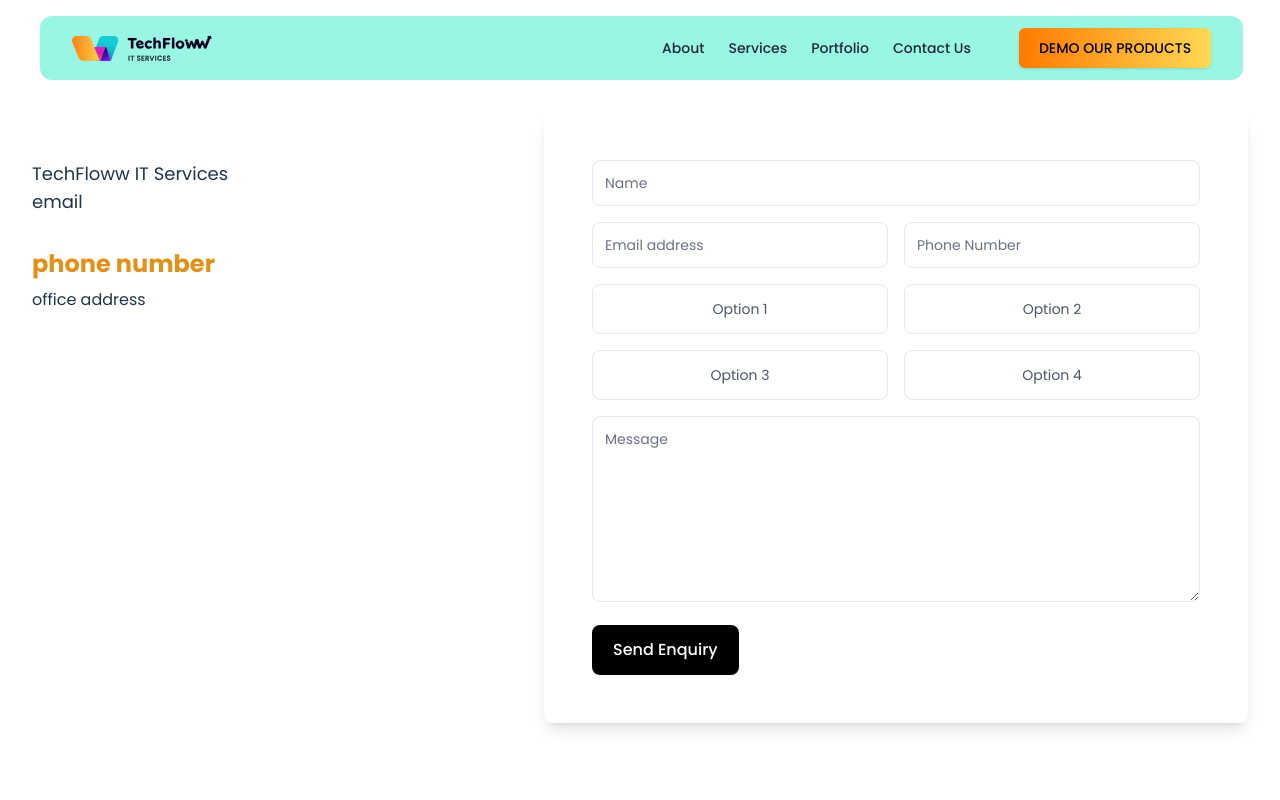
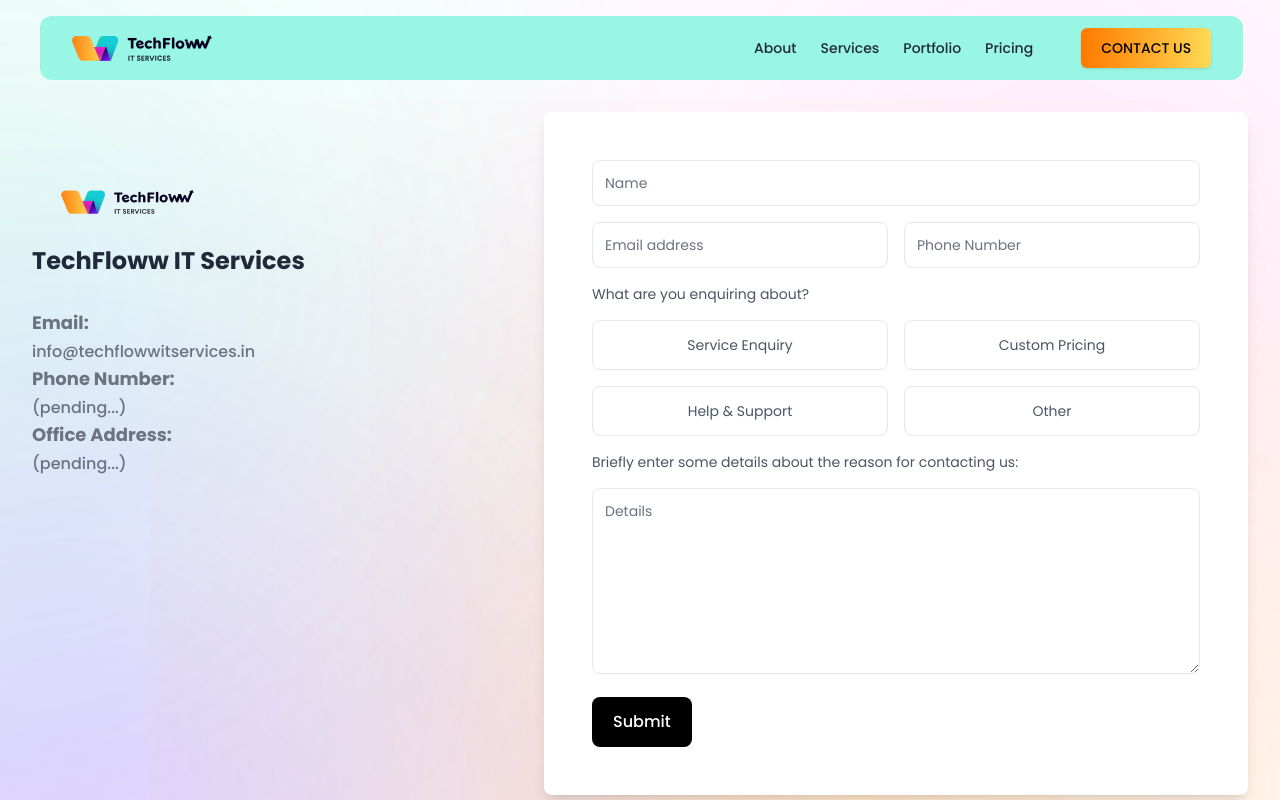
Before and after one commit to AKindWorld/TechFlowwLandingPage, a React (Vite) app: page /contact in a window 1280 px wide. Shown: the top 800 px of the page. Built offline with nearby package versions, Linux system fonts and the light colour scheme; a web font is replaced by a local one.

Commit message:
integrate gforms in contact page, update navbar, minor fixes & redesign, etc

```diff
--- a/src/Pages/Contact.jsx
+++ b/src/Pages/Contact.jsx
@@ -5,6 +5,7 @@ import ContactForm from '../components/ContactForm';
 import Footer from '../components/Footer';
 import { Helmet } from 'react-helmet';
 import { Analytics } from '@vercel/analytics/react';
+import Background from '../components/Background';
 
 const ProductDemo = () => {
     return (
@@ -24,6 +25,9 @@ const ProductDemo = () => {
                 <Footer />
                 <Analytics />
             </div>
+            <div>
+                <Background />
+            </div>
         </>
     );
 };
--- a/src/components/ContactForm.jsx
+++ b/src/components/ContactForm.jsx
@@ -1,201 +1,241 @@
 import React, { useState } from 'react';
 
 const ContactForm = () => {
-    const [name, setName] = useState('');
-    const [email, setEmail] = useState('');
-    const [phone, setPhone] = useState('');
-    const [option, setOption] = useState('');
-    const [message, setMessage] = useState('');
+    const [submit, setSubmit] = useState(false);
 
-    const handleSubmit = (e) => {
-        e.preventDefault();
+    const [formData, setFormData] = useState({
+        "entry.2056271310": "",
+        "entry.381005483": "",
+        "entry.942104210": "",
+        "entry.2053105548": "",
+        "entry.830057170": ""
+    });
 
-        // Send email using emailjs library
-        emailjs.sendForm('YOUR_SERVICE_ID', 'YOUR_TEMPLATE_ID', e.target, 'YOUR_USER_ID')
-            .then((result) => {
-                console.log(result.text);
-                // Reset form fields
-                setName('');
-                setEmail('');
-                setPhone('');
-                setOption('');
-                setMessage('');
-            }, (error) => {
-                console.log(error.text);
-            });
+    const handleInputData = (input) => (e) => {
+        const { value } = e.target;
+
+        setFormData((prevState) => ({
+            ...prevState,
+            [input]: value
+        }));
     };
 
+    async function handleSubmit(e) {
+        e.preventDefault();
+        setSubmit(true);
+
+
+
+        let secreturl = import.meta.env.VITE_REACT_APP_CONTACT_FORM_URL;
+        let url = `https://docs.google.com/forms/d/e/${secreturl}/formResponse?entry.2056271310=${formData["entry.2056271310"]}&entry.381005483=${formData["entry.381005483"]}&entry.942104210=${formData["entry.942104210"]}&entry.2053105548=${formData["entry.2053105548"]}&entry.830057170=${formData["entry.830057170"]}`
+
+        const res = await fetch(url, {
+            method: 'POST',
+            headers: {
+                "Content-Type": "application/x-www-form-urlencoded",
+            },
+            mode: 'no-cors',
+        });
+    }
 
     return (
-        <section className="h-screen">
+        <section className="h-auto">
             <div className="mx-auto max-w-screen-xl px-4 py-28 sm:px-6 lg:px-8">
                 <div className="grid grid-cols-1 gap-x-16 gap-y-8 lg:grid-cols-5">
                     <div className="lg:col-span-2 lg:py-12">
-                        <p className="max-w-xl text-lg">
+                        <img src="/static/assets/Media/Logo-Text-Light-Transparent.png" alt="Logo" className="max-w-[15vw]"/>
+                        <p className="max-w-xl text-2xl text-gray-800 dark:text-gray-200 font-bold">
                             TechFloww IT Services
-                            <br></br>
-                            email
                         </p>
 
                         <div className="mt-8">
-                            <a href="#" className="text-2xl font-bold text-[#E29016]"> phone number </a>
-
-                            <address className="mt-2 not-italic">office address</address>
+                            <span className='text-lg font-bold text-gray-500 dark:text-gray-300 py-4'> Email: <br></br>
+                                <a href="mailto:info@techflowwitservices.in" className="hover:underline text-base"> info@techflowwitservices.in </a>
+                            </span>
+                            <br></br>
+                            <span className='text-lg font-bold text-gray-500 dark:text-gray-300 py-4'> Phone Number: <br></br>
+                                <a href="mailto:info@techflowwitservices.in" className="hover:underline text-base"> (pending...) </a>
+                            </span>
+                            <br></br>
+                            <span className='text-lg font-bold text-gray-500 dark:text-gray-300 py-4'> Office Address: <br></br>
+                                <a href="mailto:info@techflowwitservices.in" className="hover:underline text-base"> (pending...) </a>
+                            </span>
                         </div>
                     </div>
 
                     <div className="rounded-lg bg-white dark:bg-[#181825] p-8 shadow-lg lg:col-span-3 lg:p-12">
-                        <form onSubmit={handleSubmit} className="space-y-4">
-                            <div>
-                                <label className="sr-only" htmlFor="name">Name</label>
+                        {submit ? (
+                            <div className="afterForm">
+                                <span className='text-xl font-bold'>Submission Successful!</span>
+                                <p className='text-base font-medium mt-4 text-gray-600'>
+                                    We will get back to you soon at <span className='text-gray-800 font-bold underline'>{formData["entry.381005483"]}</span> and <span className='text-gray-800 font-bold underline'>{formData["entry.942104210"]}</span>.
+                                </p>
+                            </div>
+                        ) : (
+                            <form onSubmit={handleSubmit} target="_self" className="space-y-4">
+                                <fieldset>
+                                    <label className="sr-only" htmlFor="entry.2056271310">Name</label>
                                     <input
+                                        required
                                         className="w-full rounded-lg border-gray-200 p-3 text-sm dark:bg-[#181825] focus:outline-none focus:border-[#D4C0FF] focus:ring-1"
                                         placeholder="Name"
                                         type="text"
                                         id="name"
-                                    name="name"
-                                    value={name}
-                                    onChange={(e) => setName(e.target.value)}
+                                        name="entry.2056271310"
+                                        onChange={handleInputData("entry.2056271310")}
+                                        value={formData["entry.2056271310"]}
+                                        autoComplete={false}
                                     />
-                            </div>
+                                </fieldset>
 
-                            <div className="grid grid-cols-1 gap-4 sm:grid-cols-2">
+                                <fieldset className="grid grid-cols-1 gap-4 sm:grid-cols-2">
                                     <div>
-                                    <label className="sr-only" htmlFor="email">Email</label>
+                                        <label className="sr-only" htmlFor="entry.381005483">Email</label>
                                         <input
+                                            required
                                             className="w-full rounded-lg border-gray-200 p-3 text-sm dark:bg-[#181825]"
                                             placeholder="Email address"
                                             type="email"
                                             id="email"
                                             name="email"
-                                        value={email}
-                                        onChange={(e) => setEmail(e.target.value)}
+                                            value={formData["entry.381005483"]}
+                                            onChange={handleInputData("entry.381005483")}
+                                            autoComplete={false}
                                         />
                                     </div>
 
                                     <div>
-                                    <label className="sr-only" htmlFor="phone">Phone</label>
+                                        <label className="sr-only" htmlFor="entry.942104210">Phone</label>
                                         <input
                                             className="w-full rounded-lg border-gray-200 p-3 text-sm dark:bg-[#181825]"
                                             placeholder="Phone Number"
                                             type="tel"
                                             id="phone"
                                             name="phone"
-                                        value={phone}
-                                        onChange={(e) => setPhone(e.target.value)}
+                                            value={formData["entry.942104210"]}
+                                            onChange={handleInputData("entry.942104210")}
+                                            autoComplete={false}
                                         />
                                     </div>
-                            </div>
+                                </fieldset>
 
-                            <div className="grid grid-cols-1 gap-4 text-center sm:grid-cols-2">
+                                <div className="text-sm text-gray-600 dark:text-gray-300 mt-8">What are you enquiring about?</div>
+
+                                <fieldset className="grid grid-cols-1 gap-4 text-center sm:grid-cols-2">
                                     <div>
                                         <label
-                                        htmlFor="Option1"
-                                        className="block w-full cursor-pointer rounded-lg border border-gray-200 p-3 text-gray-600 hover:border-black has-[:checked]:border-[#D4C0FF] has-[:checked]:bg-[#D4C0FF] has-[:checked]:text-black has-[:checked]:font-semibold"
+                                            htmlFor="entry.2053105548_serviceenquiries"
+                                            className="block w-full cursor-pointer rounded-lg border border-gray-200 p-3 text-gray-600 dark:text-gray-300 dark:hover:text-[#D4C0FF] hover:border-black dark:hover:border-[#D4C0FF] has-[:checked]:border-[#D4C0FF] has-[:checked]:bg-[#D4C0FF] has-[:checked]:text-black has-[:checked]:font-semibold dark:has-[:checked]:hover:text-black"
                                             tabIndex="0"
                                         >
                                             <input
                                                 className="sr-only"
-                                            id="Option1"
+                                                id="entry.2053105548_serviceenquiries"
                                                 type="radio"
                                                 tabIndex="-1"
-                                            name="option"
-                                            value="Option 1"
-                                            checked={option === 'Option 1'}
-                                            onChange={(e) => setOption(e.target.value)}
+                                                name="entry.2053105548"
+                                                value="Service Enquiries"
+                                                checked={formData["entry.2053105548"] === 'Service Enquiries'}
+                                                onChange={handleInputData("entry.2053105548")}
                                             />
 
-                                        <span className="text-sm"> Option 1 </span>
+                                            <span className="text-sm"> Service Enquiry </span>
                                         </label>
                                     </div>
 
                                     <div>
                                         <label
-                                        htmlFor="Option2"
-                                        className="block w-full cursor-pointer rounded-lg border border-gray-200 p-3 text-gray-600 hover:border-black has-[:checked]:border-[#D4C0FF] has-[:checked]:bg-[#D4C0FF] has-[:checked]:text-black has-[:checked]:font-semibold"
+                                            htmlFor="entry.2053105548_custompricing"
+                                            className="block w-full cursor-pointer rounded-lg border border-gray-200 p-3 text-gray-600 dark:text-gray-300 dark:hover:text-[#D4C0FF] hover:border-black dark:hover:border-[#D4C0FF] has-[:checked]:border-[#D4C0FF] has-[:checked]:bg-[#D4C0FF] has-[:checked]:text-black has-[:checked]:font-semibold dark:has-[:checked]:hover:text-black"
                                             tabIndex="0"
                                         >
                                             <input
                                                 className="sr-only"
-                                            id="Option2"
+                                                id="entry.2053105548_custompricing"
                                                 type="radio"
                                                 tabIndex="-1"
-                                            name="option"
-                                            value="Option 2"
-                                            checked={option === 'Option 2'}
-                                            onChange={(e) => setOption(e.target.value)}
+                                                name="entry.2053105548"
+                                                value="Custom Pricing"
+                                                checked={formData["entry.2053105548"] === 'Custom Pricing'}
+                                                onChange={handleInputData("entry.2053105548")}
                                             />
 
-                                        <span className="text-sm"> Option 2 </span>
+                                            <span className="text-sm"> Custom Pricing </span>
                                         </label>
                                     </div>
 
                                     <div>
                                         <label
-                                        htmlFor="Option3"
-                                        className="block w-full cursor-pointer rounded-lg border border-gray-200 p-3 text-gray-600 hover:border-black has-[:checked]:border-[#D4C0FF] has-[:checked]:bg-[#D4C0FF] has-[:checked]:text-black has-[:checked]:font-semibold"
+                                            htmlFor="entry.2053105548_helpandsupport"
+                                            className="block w-full cursor-pointer rounded-lg border border-gray-200 p-3 text-gray-600 dark:text-gray-300 dark:hover:text-[#D4C0FF] hover:border-black dark:hover:border-[#D4C0FF] has-[:checked]:border-[#D4C0FF] has-[:checked]:bg-[#D4C0FF] has-[:checked]:text-black has-[:checked]:font-semibold dark:has-[:checked]:hover:text-black"
                                             tabIndex="0"
                                         >
                                             <input
                                                 className="sr-only"
-                                            id="Option3"
+                                                id="entry.2053105548_helpandsupport"
                                                 type="radio"
                                                 tabIndex="-1"
-                                            name="option"
-                                            value="Option 3"
-                                            checked={option === 'Option 3'}
-                                            onChange={(e) => setOption(e.target.value)}
+                                                name="entry.2053105548"
+                                                value="Help And Support"
+                                                checked={formData["entry.2053105548"] === 'Help And Support'}
+                                                onChange={handleInputData("entry.2053105548")}
                                             />
 
-                                        <span className="text-sm"> Option 3 </span>
+                                            <span className="text-sm"> Help & Support </span>
                                         </label>
                                     </div>
 
                                     <div>
                                         <label
-                                        htmlFor="Option4"
-                                        className="block w-full cursor-pointer rounded-lg border border-gray-200 p-3 text-gray-600 hover:border-black has-[:checked]:border-[#D4C0FF] has-[:checked]:bg-[#D4C0FF] has-[:checked]:text-black has-[:checked]:font-semibold"
+                                            htmlFor="entry.2053105548_other"
+                                            className="block w-full cursor-pointer rounded-lg border border-gray-200 p-3 text-gray-600 dark:text-gray-300 dark:hover:text-[#D4C0FF] hover:border-black dark:hover:border-[#D4C0FF] has-[:checked]:border-[#D4C0FF] has-[:checked]:bg-[#D4C0FF] has-[:checked]:text-black has-[:checked]:font-semibold dark:has-[:checked]:hover:text-black"
                                             tabIndex="0"
                                         >
                                             <input
                                                 className="sr-only"
-                                            id="Option4"
+                                                id="entry.2053105548_other"
                                                 type="radio"
                                                 tabIndex="-1"
-                                            name="option"
-                                            value="Option 4"
-                                            checked={option === 'Option 4'}
-                                            onChange={(e) => setOption(e.target.value)}
+                                                name="entry.2053105548"
+                                                value="Other"
+                                                checked={formData["entry.2053105548"] === 'Other'}
+                                                onChange={handleInputData("entry.2053105548")}
                                             />
 
-                                        <span className="text-sm"> Option 4 </span>
+                                            <span className="text-sm"> Other </span>
                                         </label>
                                     </div>
-                            </div>
 
-                            <div>
-                                <label className="sr-only" htmlFor="message">Message</label>
+                                </fieldset>
+
+                                <div className="text-sm text-gray-600 dark:text-gray-300 mt-8">Briefly enter some details about the reason for contacting us:</div>
+
+                                <fieldset>
+                                    <label className="sr-only" htmlFor="entry.830057170">Details</label>
 
                                     <textarea
+                                        required
                                         className="w-full rounded-lg border-gray-200 p-3 text-sm dark:bg-[#181825]"
-                                    placeholder="Message"
+                                        placeholder="Details"
                                         rows="8"
                                         id="message"
                                         name="message"
-                                    value={message}
-                                    onChange={(e) => setMessage(e.target.value)}
+                                        value={formData["entry.830057170"]}
+                                        onChange={handleInputData("entry.830057170")}
+                                        autoComplete={false}
                                     ></textarea>
-                            </div>
+                                </fieldset>
 
                                 <div className="mt-4">
                                     <button
                                         type="submit"
                                         className="inline-block w-full rounded-lg bg-black px-5 py-3 font-medium text-white sm:w-auto"
                                     >
-                                    Send Enquiry
+                                        Submit
                                     </button>
                                 </div>
                             </form>
+                        )}
                     </div>
                 </div>
             </div>
--- a/src/components/Hero.jsx
+++ b/src/components/Hero.jsx
@@ -140,7 +140,7 @@ const Hero = () => {
                         <path d="M410.869 172.82C410.689 172.829 410.511 172.777 410.366 172.673C410.221 172.569 410.117 172.419 410.072 172.249C410.027 172.079 410.044 171.898 410.119 171.739C410.195 171.579 410.325 171.45 410.487 171.373C410.582 171.373 418.88 167.002 420.983 163.097C421.031 163.008 421.098 162.929 421.178 162.864C421.258 162.8 421.35 162.752 421.45 162.723C421.549 162.694 421.653 162.685 421.756 162.696C421.859 162.707 421.959 162.737 422.05 162.786C422.143 162.832 422.226 162.896 422.293 162.974C422.36 163.051 422.411 163.141 422.442 163.239C422.474 163.336 422.485 163.438 422.475 163.539C422.465 163.641 422.434 163.739 422.385 163.829C420.059 168.153 411.586 172.555 411.235 172.742C411.119 172.79 410.995 172.816 410.869 172.82Z" fill="white"/>
                         <path d="M50.2043 261.692C50.0607 261.694 49.9193 261.658 49.7956 261.586C49.672 261.515 49.5709 261.412 49.5035 261.288C46.4295 255.719 36.6658 243.119 36.5703 242.994C36.4911 242.916 36.43 242.821 36.391 242.718C36.3521 242.614 36.3362 242.503 36.3444 242.393C36.3526 242.283 36.3847 242.176 36.4386 242.079C36.4925 241.982 36.567 241.897 36.657 241.83C36.747 241.763 36.8506 241.716 36.9608 241.692C37.071 241.667 37.1853 241.665 37.2962 241.687C37.407 241.709 37.5118 241.754 37.6036 241.818C37.6954 241.883 37.7721 241.965 37.8285 242.061C38.2267 242.574 47.7674 254.879 50.9051 260.557C50.9546 260.646 50.9853 260.745 50.9952 260.846C51.0052 260.947 50.9943 261.05 50.9631 261.147C50.9319 261.244 50.8811 261.334 50.8137 261.412C50.7463 261.489 50.6637 261.553 50.5706 261.599C50.459 261.661 50.3327 261.693 50.2043 261.692Z" fill="white"/>
                     </svg> */}
-                    <img className="h-auto max-h-[10rem] my-8 sm:mt-32 lg:my-0 lg:max-h-[35rem] w-auto" src="/static/assets/Media/3D illust.png"></img>
+                    <img className="h-auto max-h-[10rem] my-8 sm:mt-32 lg:my-0 lg:max-h-[35rem] w-auto pointer-events-none" src="/static/assets/Media/3D illust.png"></img>
                 </div>
             </div>
 
--- a/src/components/NavBar.jsx
+++ b/src/components/NavBar.jsx
@@ -142,7 +142,7 @@ function NavBar() {
                         </li>
 
                         <li>
-                        <a className="text-gray-800 transition hover:text-gray-500/75 dark:text-gray-300 dark:hover:text-[#D4C0FF]/75" href="/contact"> Contact Us </a>
+                        <a className="text-gray-800 transition hover:text-gray-500/75 dark:text-gray-300 dark:hover:text-[#D4C0FF]/75" href="/pricing"> Pricing </a>
                         </li>
                     </ul>
                     </nav>
@@ -153,7 +153,7 @@ function NavBar() {
                         className="rounded-md bg-gradient-to-r from-[#FF7A00] to-[#FFD954] px-5 py-2.5 text-sm poppins-medium text-black shadow dark:text-[#fff]"
                         href="/demo"
                         >
-                        DEMO OUR PRODUCTS
+                        CONTACT US
                         </a>
                     </div>
 
```
Lines whose indentation alone changed are shown as unchanged.
